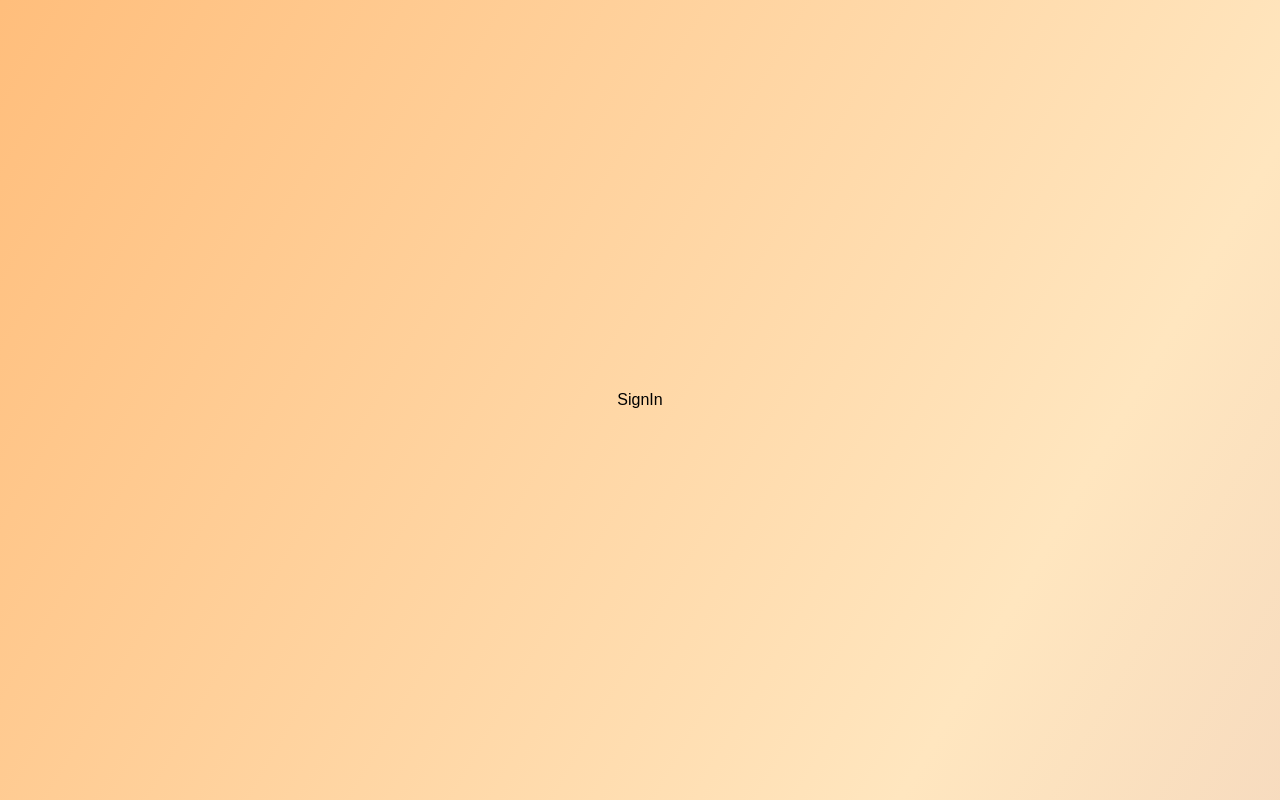
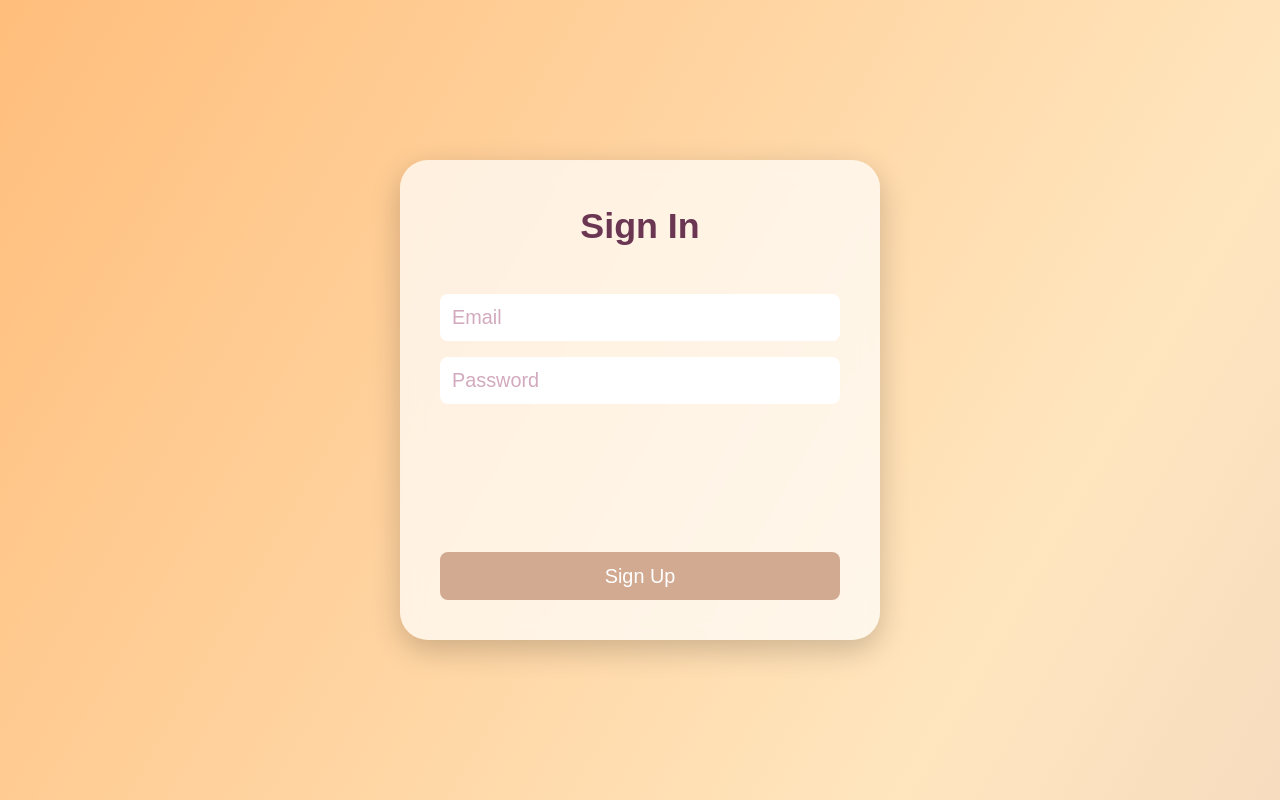
Before and after one commit to Dan-Cosci/entrep-website, a React (Vite) app in the folder frontend/: page /auth/sign-in in a window 1280 px wide. Built offline with nearby package versions, Linux system fonts and the light colour scheme.

Commit message:
done framework sign up and sign in

```diff
--- a/frontend/src/features/Auth/components/AuthButton.css
+++ b/frontend/src/features/Auth/components/AuthButton.css
@@ -17,7 +17,7 @@
   }
 
   &:active{
-    background-color: var(--clr-earth-500);
+    background-color: var(--clr-earth-300);
   }
 
 
--- a/frontend/src/features/Auth/pages/SignIn.css
+++ b/frontend/src/features/Auth/pages/SignIn.css
@@ -0,0 +1,30 @@
+.SignIn-card{
+  background-color: var(--clr-white-t);
+  padding: var(--space-2xl);
+  border-radius: var(--space-xl);
+  backdrop-filter: blur(10px);
+  box-shadow: 0 10px 30px rgba(0,0,0,0.2);
+  height: 30rem;
+  width: min(30rem, 80vw);
+  display:flex;
+  flex-direction: column;
+  align-items: center;
+
+
+  & h1{
+    color:var(--clr-plum-600);
+    text-align: center;
+    font-size: var(--fs-2xl);
+    margin-bottom: var(--space-2xl);
+  }
+
+
+}
+
+form {
+  display: flex;
+  flex-direction: column;
+  gap: 1rem;
+  width: 100%;
+  max-width: 400px;
+}
--- a/frontend/src/features/Auth/pages/SignIn.jsx
+++ b/frontend/src/features/Auth/pages/SignIn.jsx
@@ -1,8 +1,28 @@
-import React from 'react'
+import React, { useState } from 'react'
+import AuthInput from '../components/AuthInput'
+import AuthButton from '../components/AuthButton'
+
+import './SignIn.css'
 
 const SignIn = () => {
+
+  const [email,setEmail] = useState('');
+  const [password,setPassword]= useState('');
+
+  const handleSubmit = (e) => {
+    e.preventDefault();
+    console.log(email,password);
+  }
+
   return (
-    <div>SignIn</div>
+    <div className="SignIn-card">
+      <h1>Sign In</h1>
+      <form onSubmit={handleSubmit}>
+        <AuthInput type="email" placeholder='Email' value={email} onChange={(e) => setEmail(e.target.value)} />
+        <AuthInput type="password" placeholder='Password' value={password} onChange={(e) => setPassword(e.target.value)} />
+        <AuthButton type="submit">Sign Up</AuthButton>
+      </form>
+    </div>
   )
 }
 
```
